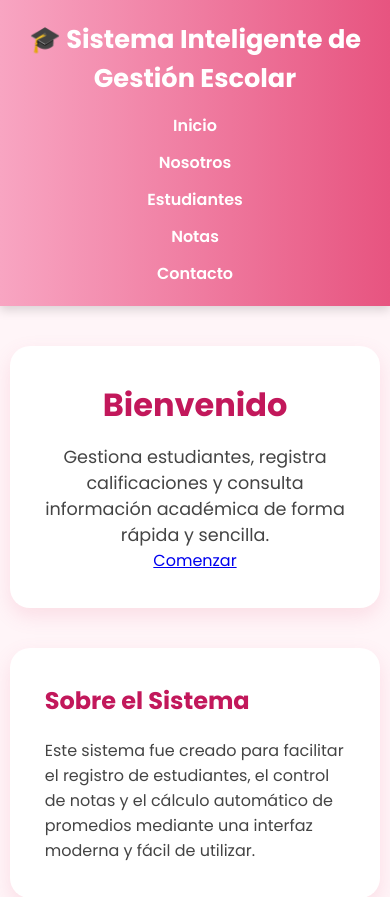
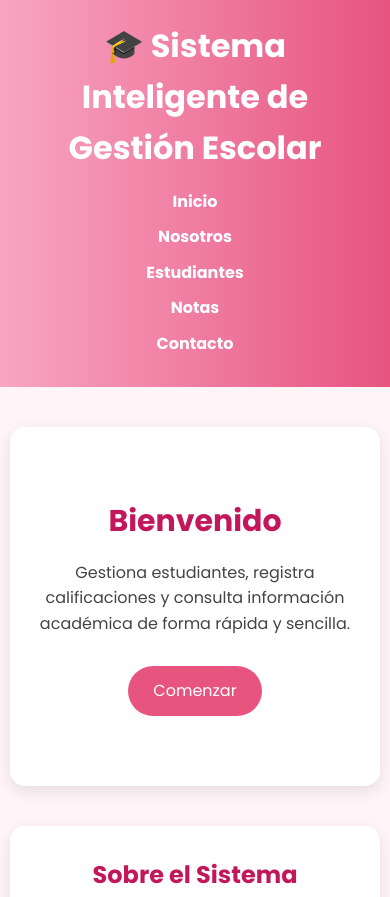
Before and after one commit to alondra230/sistema-inteligente-gestion-escolar, a plain HTML site: page index.html in a window 390 px wide. Shown: the top 897 px of the page. Drawn offline with Linux system fonts and the light colour scheme.

Commit message:
Agregar style.css

```diff
--- a/style.css
+++ b/style.css
@@ -2,12 +2,13 @@
 margin:0;
 padding:0;
 box-sizing:border-box;
-    font-family:'Poppins', sans-serif;
+font-family:'Poppins',sans-serif;
 }
 
 body{
 background:#FFF5F8;
 color:#444;
+line-height:1.6;
 }
 
 header{
@@ -15,25 +16,19 @@ header{
 padding:20px;
 text-align:center;
 color:white;
-    box-shadow:0 4px 10px rgba(0,0,0,.15);
-}
-
-header h1{
-    font-size:2rem;
-    margin-bottom:15px;
+position:sticky;
+top:0;
 }
 
 nav{
-    display:flex;
-    justify-content:center;
-    gap:20px;
-    flex-wrap:wrap;
+margin-top:15px;
 }
 
 nav a{
 color:white;
 text-decoration:none;
-    font-weight:600;
+margin:0 12px;
+font-weight:bold;
 transition:.3s;
 }
 
@@ -41,38 +36,55 @@ nav a:hover{
 color:#FFE4EC;
 }
 
-section{
-    width:90%;
-    max-width:1100px;
-    margin:40px auto;
-    background:white;
-    padding:35px;
-    border-radius:20px;
-    box-shadow:0 8px 20px rgba(231,84,128,.15);
-}
-
 .hero{
 text-align:center;
+padding:70px 20px;
 }
 
 .hero h2{
+font-size:40px;
 color:#C2185B;
-    font-size:2rem;
 margin-bottom:15px;
 }
 
 .hero p{
-    font-size:1.1rem;
+max-width:700px;
+margin:auto;
+margin-bottom:30px;
+}
+
+.btn{
+display:inline-block;
+padding:12px 25px;
+background:#E75480;
+color:white;
+text-decoration:none;
+border-radius:30px;
+transition:.3s;
+}
+
+.btn:hover{
+background:#C2185B;
+}
+
+section{
+width:90%;
+max-width:1000px;
+margin:40px auto;
+background:white;
+padding:30px;
+border-radius:15px;
+box-shadow:0 5px 15px rgba(0,0,0,.1);
 }
 
 h2{
 color:#C2185B;
 margin-bottom:20px;
+text-align:center;
 }
 
 form{
-    display:flex;
-    flex-direction:column;
+display:grid;
 gap:15px;
 }
 
@@ -83,24 +95,37 @@ input{
 font-size:16px;
 }
 
-input:focus{
-    outline:none;
-    border-color:#E75480;
-}
-
 button{
 background:#E75480;
 color:white;
 border:none;
 padding:12px;
 border-radius:10px;
+font-size:16px;
 cursor:pointer;
-    font-size:16px;
 transition:.3s;
 }
 
 button:hover{
 background:#C2185B;
+}
+
+table{
+width:100%;
+border-collapse:collapse;
+margin-top:20px;
+}
+
+th{
+background:#E75480;
+color:white;
+padding:12px;
+}
+
+td{
+padding:10px;
+text-align:center;
+border-bottom:1px solid #ddd;
 }
 
 footer{
@@ -113,17 +138,17 @@ footer{
 
 @media(max-width:768px){
 
-nav{
-    flex-direction:column;
-    gap:12px;
+nav a{
+display:block;
+margin:10px 0;
+}
+
+.hero h2{
+font-size:30px;
 }
 
 section{
 width:95%;
 }
 
-header h1{
-    font-size:1.6rem;
 }
-
-}
```
Lines whose indentation alone changed are shown as unchanged.
